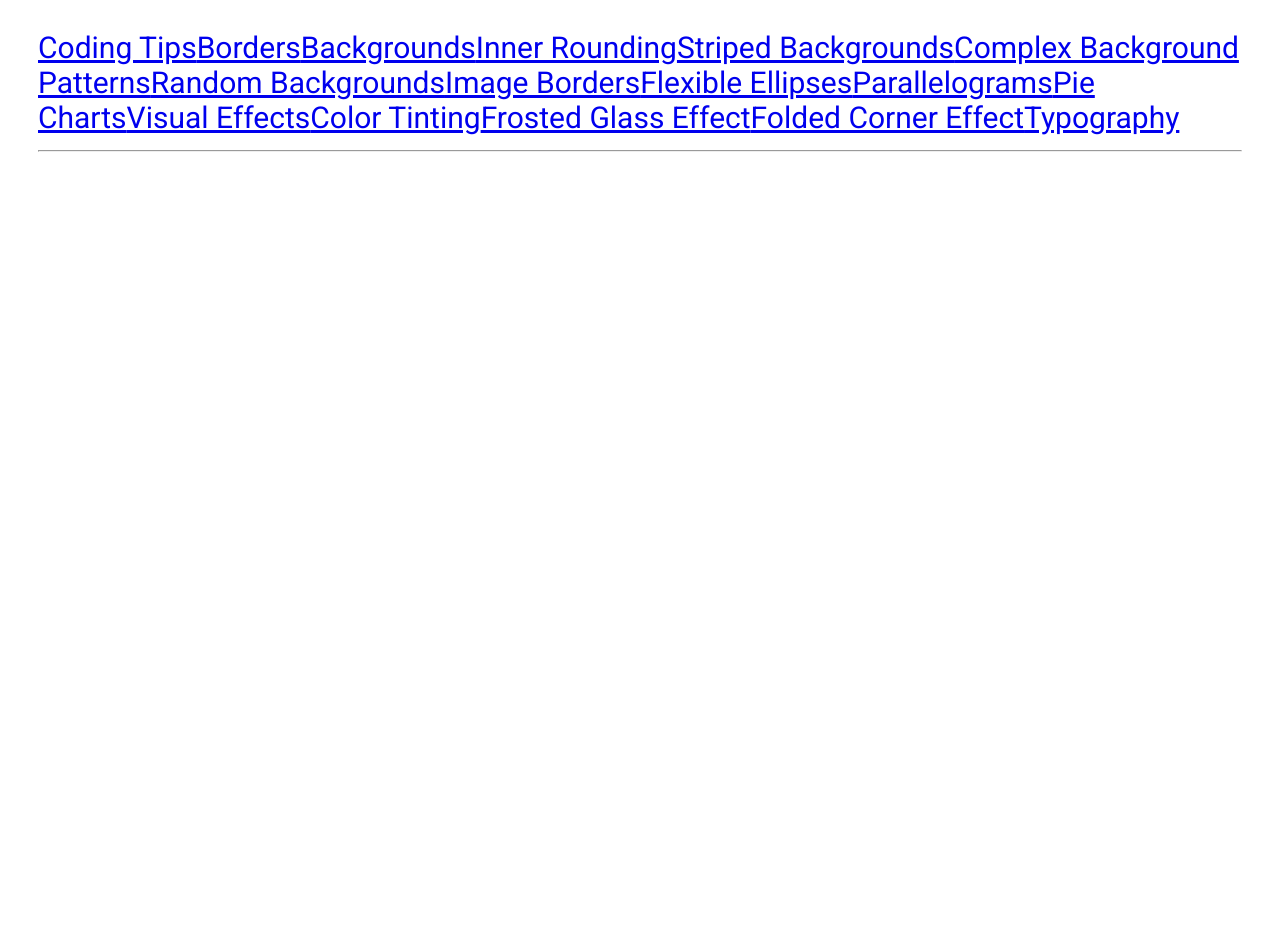
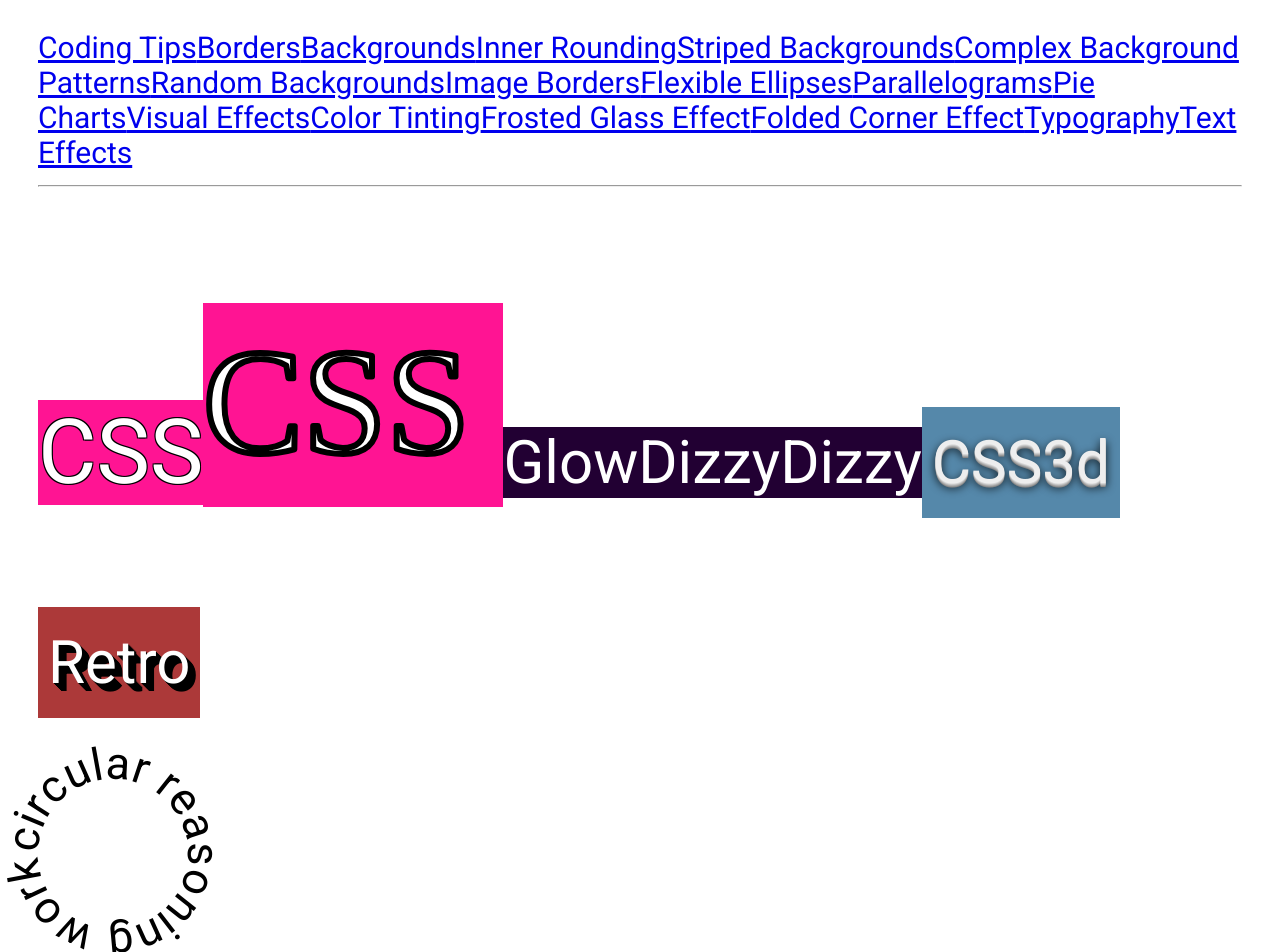
Before and after one commit to ht89/css-secrets, an Angular app: page /text-effects in a window 1280 px wide. Before the commit this address led to /. Shown: the top 952 px of the page. Before the commit the page ends 800 px from the top, so only its background shows below. Built offline with nearby package versions, Linux system fonts and the light colour scheme.

Commit message:
circular text

```diff
--- a/src/app/app.component.html
+++ b/src/app/app.component.html
@@ -15,6 +15,7 @@
     <a [routerLink]="['frosted-glass']">Frosted Glass Effect</a>
     <a [routerLink]="['folded-corner']">Folded Corner Effect</a>
     <a [routerLink]="['typography']">Typography</a>
+    <a [routerLink]="['text-effects']">Text Effects</a>
     <hr>
 
     <router-outlet></router-outlet>
--- /dev/null
+++ b/src/app/text-effects/text-effects.component.html
@@ -0,0 +1,29 @@
+<div class="stroked-text">CSS</div>
+
+<h1>
+    <svg width="2em" height="1.2em">
+        <text id="css" y="1em">CSS</text>
+    </svg>
+</h1>
+
+<div class="glowing-text">Glow</div>
+
+<div class="glowing-text glowing-text--blurred">Dizzy</div>
+
+<div class="blurred-text">Dizzy</div>
+
+<div class="extruded-text">CSS3d</div>
+
+<div class="retro-text">Retro</div>
+
+<div class="circular">
+    <svg viewBox="0 0 100 100">
+        <path d="M 0,50 a 50,50 0 1,1 0,1 z" id="circle"/>
+        <text>
+            <textPath xlink:href="#circle">circular reasoning works because</textPath>
+        </text>
+    </svg>
+</div>
+
+<div class="circular dynamic-circular">circular reasoning works because</div>
+<div class="circular dynamic-circular">circular reasoning works because</div>
--- /dev/null
+++ b/src/app/text-effects/text-effects.component.scss
@@ -0,0 +1,100 @@
+.stroked-text {
+    display: inline-block;
+    background-color: deeppink;
+    color: white;
+    font-size: 3rem;
+    text-shadow: 1px 1px black, -1px -1px black, 1px -1px black, -1px 1px black;
+}
+
+h1 {
+    display: inline-block;
+    font: 500%/1 Rockwell, serif;
+    background-color: deeppink;
+    color: white;
+    text {
+        fill: white;
+        stroke: black;
+        stroke-width: 6;
+        stroke-linejoin: round;
+    }
+    svg {
+        overflow: visible;
+    }
+}
+
+.glowing-text {
+    display: inline-block;
+    background-color: #203;
+    color: #fff;
+    font-size: 2rem;
+    transition: 1s;
+    &:hover {
+        text-shadow: 0 0 .1em, 0 0 .3em;
+    }
+    &--blurred:hover {
+        color: transparent;
+        text-shadow: 0 0 .1em white, 0 0 .3em white;
+    }
+}
+
+// degrade gracefully: if filter is not supported, the text still appears
+.blurred-text {
+    display: inline-block;
+    background-color: #203;
+    color: #fff;
+    font-size: 2rem;
+    transition: 1s;
+    &:hover {
+        filter: blur(.1em);
+    }
+}
+
+@mixin text-3d($color: white, $depth: 5) {
+    $shadows: ();
+    $shadow-color: $color;
+    @for $i from 1 through $depth {
+        $shadow-color: darken($shadow-color, 10%);
+        $shadows: append($shadows, 0 ($i * 1px) $shadow-color, comma);
+    }
+    color: $color;
+    text-shadow: append($shadows, 0 ($depth * 1px) 10px black, comma);
+}
+
+.extruded-text {
+    display: inline-block;
+    background-color: #58a;
+    color: white;
+    font-size: 2rem;
+    padding: 20px 10px;
+    @include text-3d(#eee, 4);
+}
+
+@function text-retro($color: black, $depth: 8) {
+    $shadows: ();
+    @for $i from 1 through $depth {
+        $shadows: append($shadows, ($i * 1px) ($i * 1px) $color, comma);
+    }
+    @return $shadows;
+}
+
+.retro-text {
+    display: inline-block;
+    color: white;
+    font-size: 2rem;
+    padding: 20px 10px;
+    background-color: hsl(0, 50%, 45%);
+    text-shadow: text-retro();
+}
+
+.circular {
+    margin-top: 60px;
+    width: 150px;
+    height: 150px;
+    path {
+        fill: none;
+    }
+    svg {
+        display: block;
+        overflow: visible;
+    }
+}
--- /dev/null
+++ b/src/app/text-effects/text-effects.component.ts
@@ -0,0 +1,46 @@
+import { Component, OnInit } from '@angular/core';
+
+@Component({
+  selector: 'app-text-effects',
+  templateUrl: './text-effects.component.html',
+  styleUrls: ['./text-effects.component.scss']
+})
+export class TextEffectsComponent implements OnInit {
+
+  constructor() { }
+
+  ngOnInit() {
+      let dynamicCircularEls = document.getElementsByClassName('dynamic-circular');
+
+      for (let i = 0; i < dynamicCircularEls.length; i++) {
+          var NS = 'http://www.w3.org/2000/svg';
+          var xlinkNS = 'http://www.w3.org/1999/xlink';
+          var svg = document.createElementNS(NS, 'svg');
+          var circle = document.createElementNS(NS, 'path');
+          var text = document.createElementNS(NS, 'text');
+          var textPath = document.createElementNS(NS, 'textPath');
+
+          svg.setAttribute('viewBox', '0 0 100 100');
+
+          circle.setAttribute('d', 'M0,50 a50,50 0 1,1 0,1z');
+          circle.setAttribute('id', 'circle');
+
+          textPath.textContent  = dynamicCircularEls[i].textContent;
+          textPath.setAttributeNS(xlinkNS, 'xlink:href', '#circle');
+
+          text.appendChild(textPath);
+          svg.appendChild(circle);
+          svg.appendChild(text);
+
+          (circle as HTMLElement).style.fill = 'none';
+          (svg as HTMLElement).style.display = 'block';
+          (svg as HTMLElement).style.overflow = 'visible';
+
+          dynamicCircularEls[i].textContent = '';
+          dynamicCircularEls[i].appendChild(svg);
+
+      }
+
+  }
+
+}
```
Also changed, not shown: src/app/app.module.ts (+7 -1 lines), 1 other file (tests, documents, lock files or other folders).
